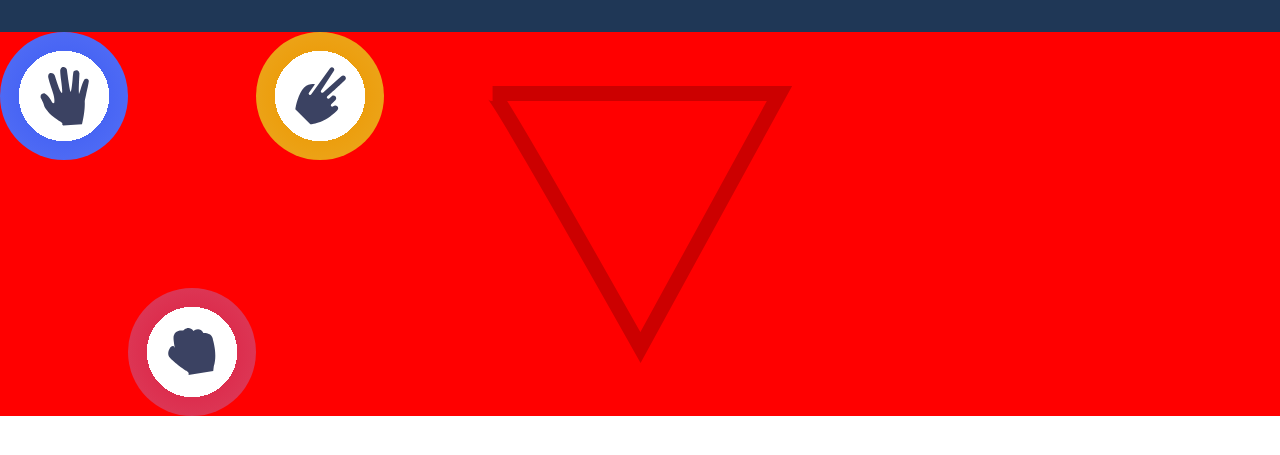
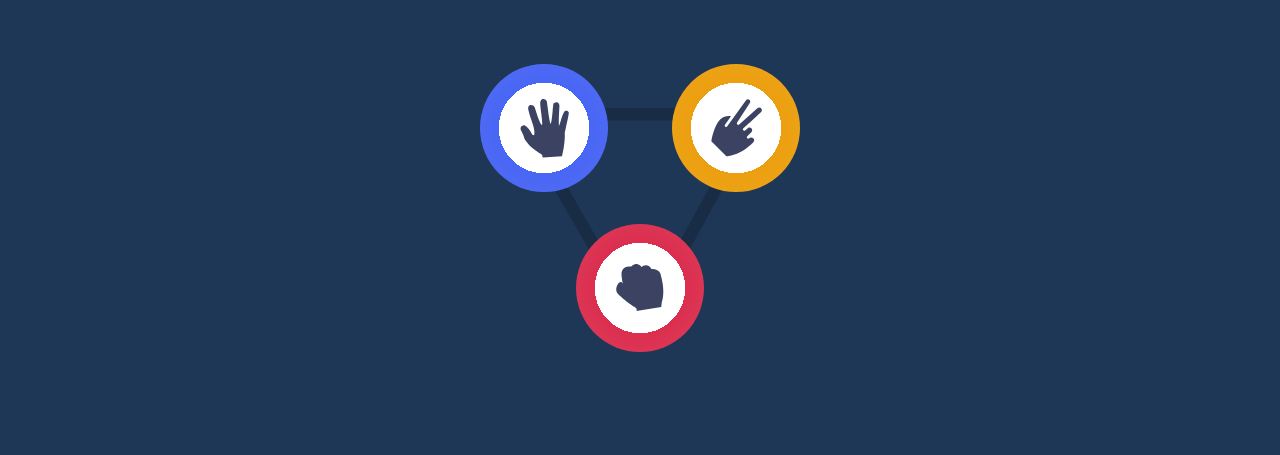
Before and after one commit to abdelkadersettah/roshambo, a plain HTML site: page index.html in a window 1280 px wide. Shown: the part 175-630 px from the top of the page. Drawn offline with Linux system fonts and the light colour scheme.

Commit message:
fix the card choose layout

```diff
--- a/sass/base/_base.scss
+++ b/sass/base/_base.scss
@@ -40,4 +40,5 @@ body {
 }
 .game-select {
   height: 80vh;
+  position: relative;
 }
--- a/sass/components/_menu.scss
+++ b/sass/components/_menu.scss
@@ -1,8 +1,10 @@
 .game-menu {
-  background-color: red;
   background-image: url(/images/bg-triangle.svg);
   background-repeat: no-repeat;
   background-position: center;
+  background-size: 16em;
+  width: 16em;
+  margin: 0 auto;
 
   &__items {
     height: 8em;
@@ -20,16 +22,15 @@
 [data-items='paper'] {
   /* Attribute has this exact value */
   @include gradient-radial-game-items(hsl(230, 89%, 62%), hsl(230, 89%, 65%));
-  //transform: translate(-100%);
-  top: 0;
+  transform: translate(-25%, 25%);
 }
 [data-items='scissors'] {
   /* Attribute has this exact value */
   @include gradient-radial-game-items(hsl(39, 89%, 49%), hsl(40, 84%, 53%));
-  transform: translate(200%, -100%);
+  transform: translate(125%, -75%);
 }
 [data-items='rock'] {
   /* Attribute has this exact value */
   @include gradient-radial-game-items(hsl(349, 71%, 52%), hsl(349, 70%, 56%));
-  transform: translate(100%, 0%);
+  transform: translate(50%, -50%);
 }
--- a/sass/pages/_home.scss
+++ b/sass/pages/_home.scss
@@ -42,5 +42,4 @@
 }
 .game-select {
   margin-top: var(--margin-xlg);
-  background-color: white;
 }
```
Also changed, not shown: css/main.css, 1 other file.
